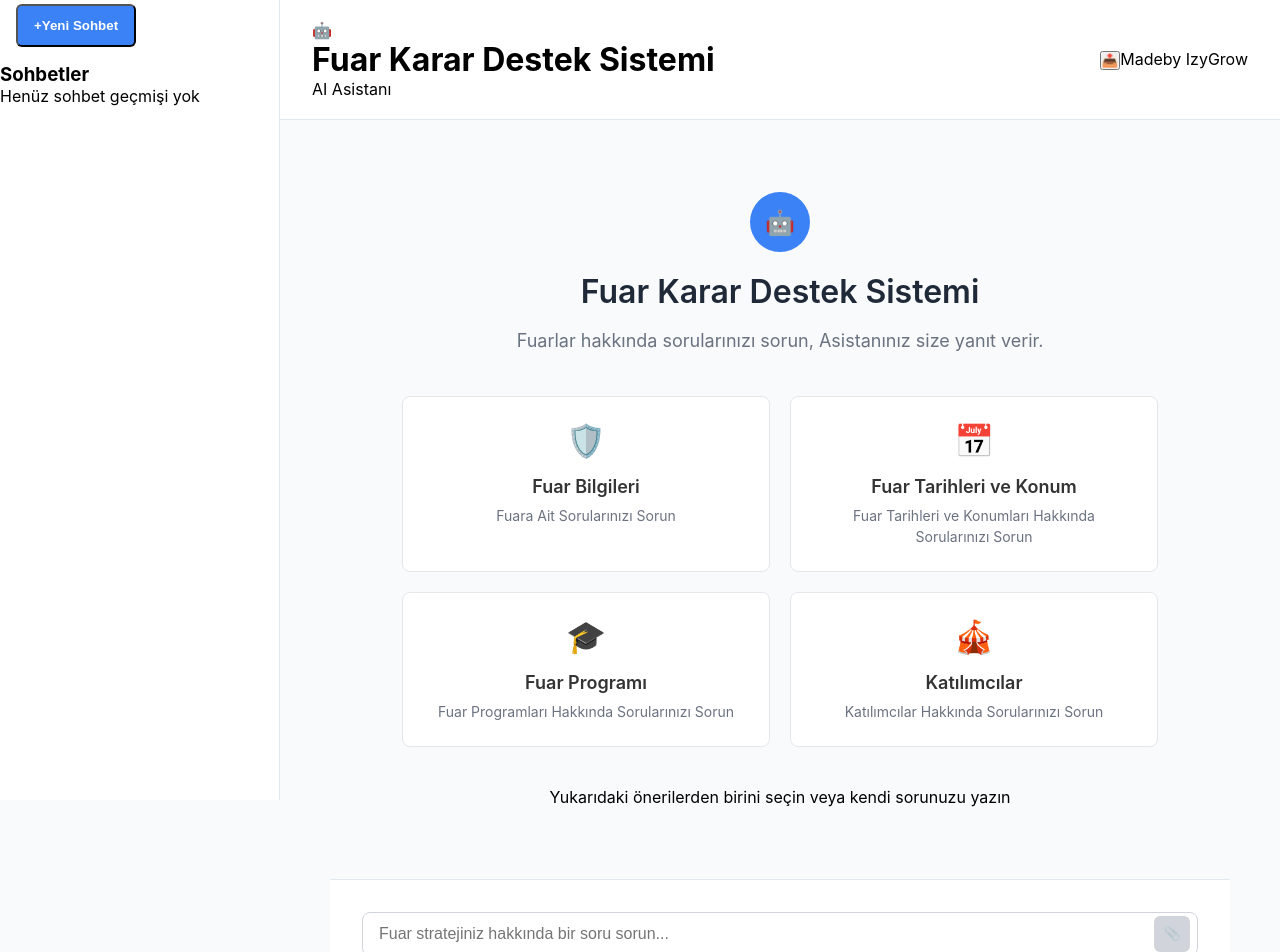
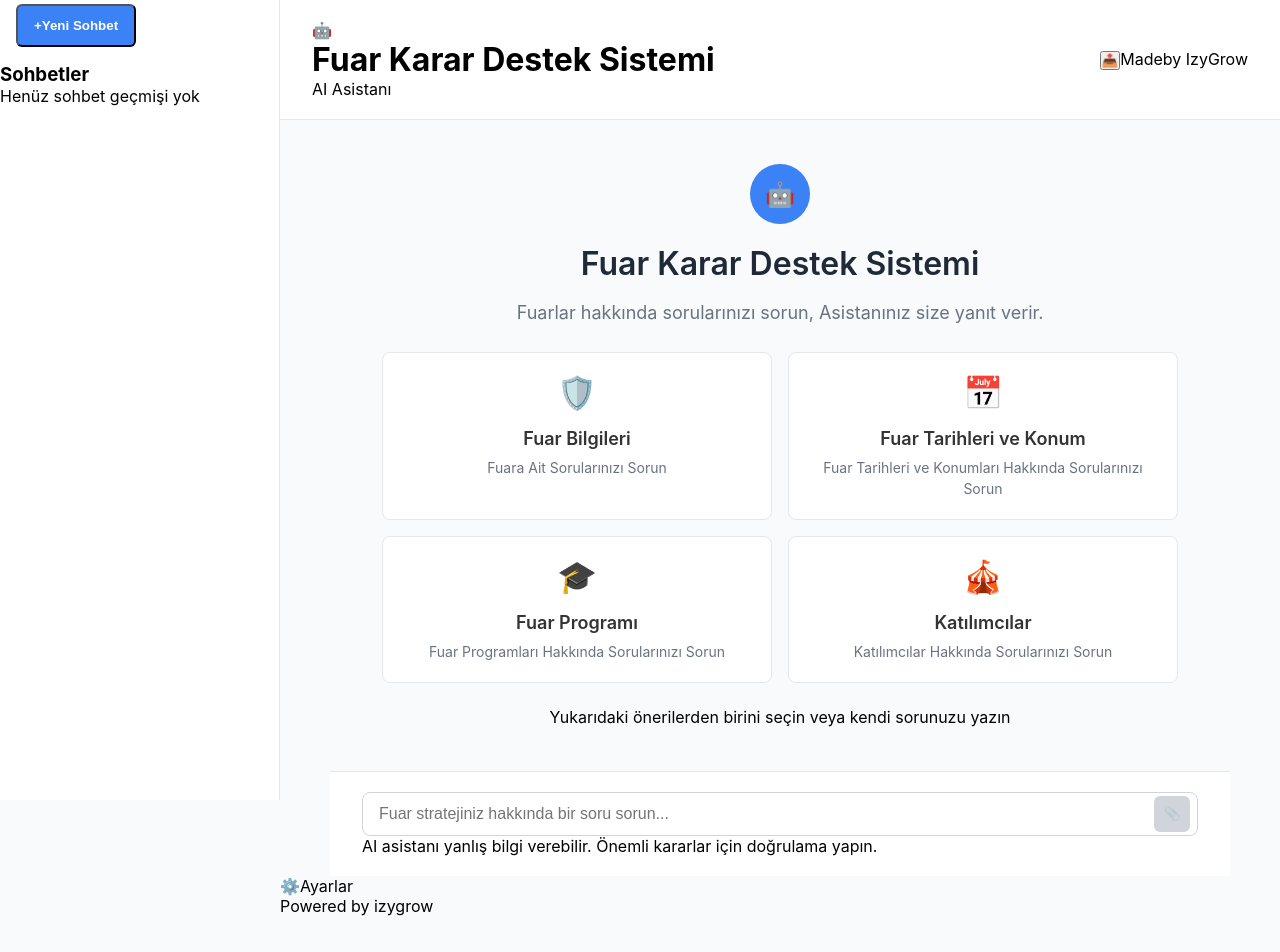
Before and after one commit to IzyGrow/ai-chatbott, a Next.js app: page / in a window 1280 px wide. Shown: the top 952 px of the page. After the commit the page ends 916 px from the top, so only its background shows below. Built offline with nearby package versions, Linux system fonts and the light colour scheme.

Commit message:
Update globals.css

```diff
--- a/app/globals.css
+++ b/app/globals.css
@@ -61,13 +61,15 @@ a {
   max-width: 900px;
   margin: 0 auto;
   width: 100%;
+  min-height: 0;
 }
 
 /* Chat messages */
 .chat-messages {
   flex: 1;
-  padding: 32px;
+  padding: 24px 32px;
   overflow-y: auto;
+  min-height: 0;
 }
 
 /* Message bubbles */
@@ -96,9 +98,10 @@ a {
 
 /* Input area */
 .input-container {
-  padding: 32px;
+  padding: 20px 32px;
   background: #ffffff;
   border-top: 1px solid #e2e8f0;
+  flex-shrink: 0;
 }
 
 .input-wrapper {
@@ -157,7 +160,7 @@ a {
   justify-content: center;
   height: 100%;
   text-align: center;
-  padding: 40px;
+  padding: 20px;
 }
 
 .welcome-title {
@@ -170,7 +173,7 @@ a {
 .welcome-subtitle {
   font-size: 18px;
   color: #6b7280;
-  margin-bottom: 40px;
+  margin-bottom: 24px;
   max-width: 600px;
   line-height: 1.6;
 }
@@ -179,16 +182,16 @@ a {
 .action-cards {
   display: grid;
   grid-template-columns: repeat(2, 1fr);
-  gap: 20px;
+  gap: 16px;
   max-width: 800px;
-  margin: 0 auto 40px;
+  margin: 0 auto 24px;
 }
 
 .action-card {
   background: #ffffff;
   border: 1px solid #e5e7eb;
   border-radius: 8px;
-  padding: 24px;
+  padding: 20px;
   text-align: center;
   cursor: pointer;
   transition: border-color 0.2s ease;
@@ -280,13 +283,6 @@ a {
   margin: 0 auto 20px;
 }
 
-/* Bottom Section */
-.bottom-section {
-  background: #ffffff;
-  border-top: 1px solid #e2e8f0;
-  padding: 20px 32px;
-  margin-top: auto;
-}
 
 /* Responsive */
 @media (max-width: 768px) {
```
